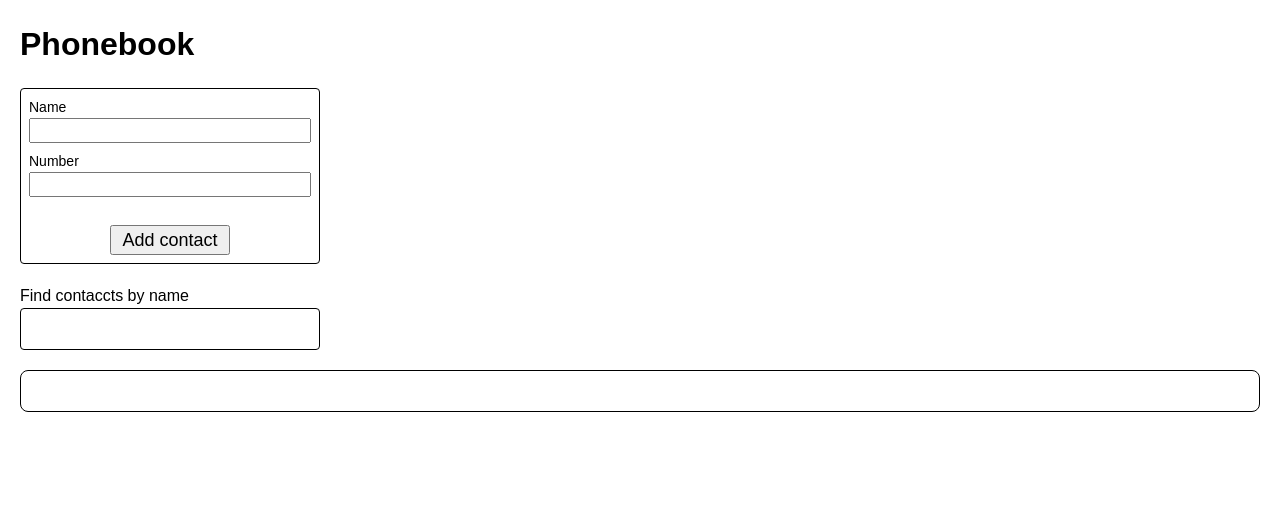
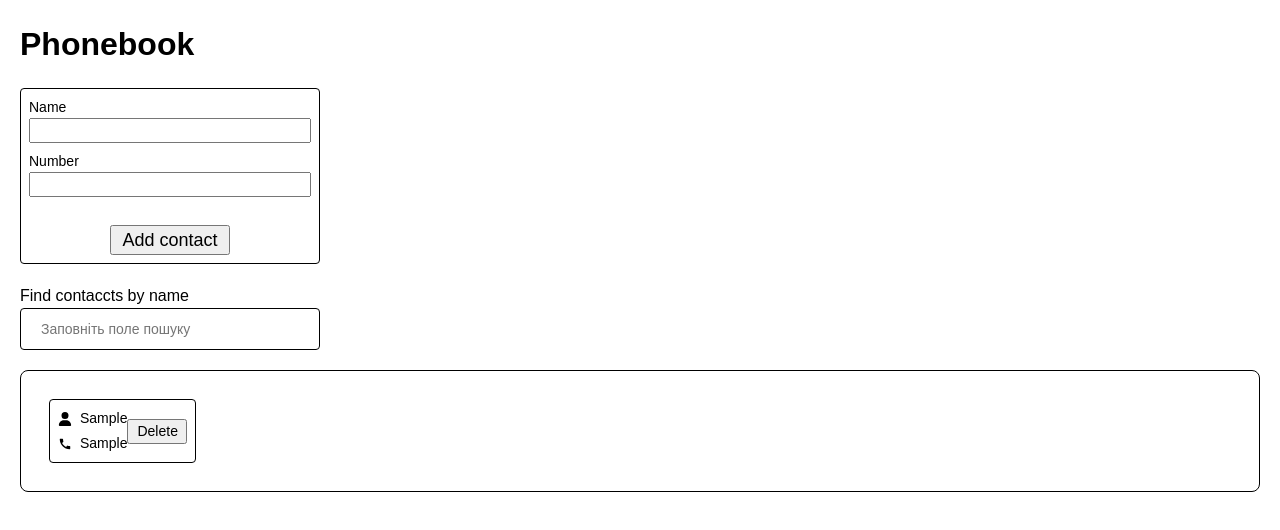
Before and after one commit to MarinaV27/goit-react-hw-08, a React (Vite) app: page / in a window 1280 px wide. Both pictures are taken after typing "Sample", "Sample" into the empty fields and a click on the button "Add contact". Shown: the top 530 px of the page. Built offline with nearby package versions, Linux system fonts and the light colour scheme.

Commit message:
add placeholder in SearchBox and fixed the error contactList

```diff
--- a/src/components/Contact/Contact.jsx
+++ b/src/components/Contact/Contact.jsx
@@ -4,7 +4,7 @@ import { MdCall } from "react-icons/md";
 import { useDispatch } from "react-redux";
 import { deleteContact } from "../../redux/contactsSlice";
 
-export default function Contact({ data: { id, name, number } }) {
+export default function Contact( { id, name, number } ) {
     const dispatch = useDispatch();
     const handleDelete = () => {dispatch(deleteContact(id))}
     return (
--- a/src/components/ContactList/ContactList.jsx
+++ b/src/components/ContactList/ContactList.jsx
@@ -13,16 +13,23 @@ export default function ContactList () {
       contact.name.toLowerCase().includes(filter.toLowerCase()));
     return (
 
-      <ul className={css.list}>
+     <ul className={css.list}>
              {visibleContact.map((contact) => {
-                (
-                   <li className={css.item} >
-                      <Contact key={contact.id} {...contact} />
+
+                  return <li className={css.item} key={contact.id}>
+                      <Contact  {...contact} />
                    </li>
-                )
+
              })}
       </ul>
 
 
+
+
+
+
+
+
+
     );
 }
--- a/src/components/SearchBox/SearchBox.jsx
+++ b/src/components/SearchBox/SearchBox.jsx
@@ -1,10 +1,10 @@
-import { useDispatch, useSelector } from "react-redux"
+import { useDispatch } from "react-redux"
 import css from "./SearchBox.module.css"
-import { changeFilter, selectNaneFilter } from "../../redux/filtersSlice";
+import { changeFilter} from "../../redux/filtersSlice";
 
 export default function SearchBox() {
     const dispatch = useDispatch();
-    const filter = useSelector(selectNaneFilter);
+    //const filter = useSelector(selectNaneFilter);
     const handleChange = (event) => {
         dispatch(changeFilter(event.target.value))
     }
@@ -13,7 +13,8 @@ export default function SearchBox() {
             <p>Find contaccts by name</p>
             <input className={css.list}
             type="text"
-            value={filter}
+            //value={filter}
+             placeholder="Заповніть поле пошуку"
             onChange={handleChange}
             />
         </div>
--- a/src/redux/filtersSlice.js
+++ b/src/redux/filtersSlice.js
@@ -9,7 +9,7 @@ const filtersSlice = createSlice({
     initialState,
     reducers: {
         changeFilter: (state, action) => {
-            state.filter = action.payload;
+            state.name = action.payload;
         }
     }
 })
```
